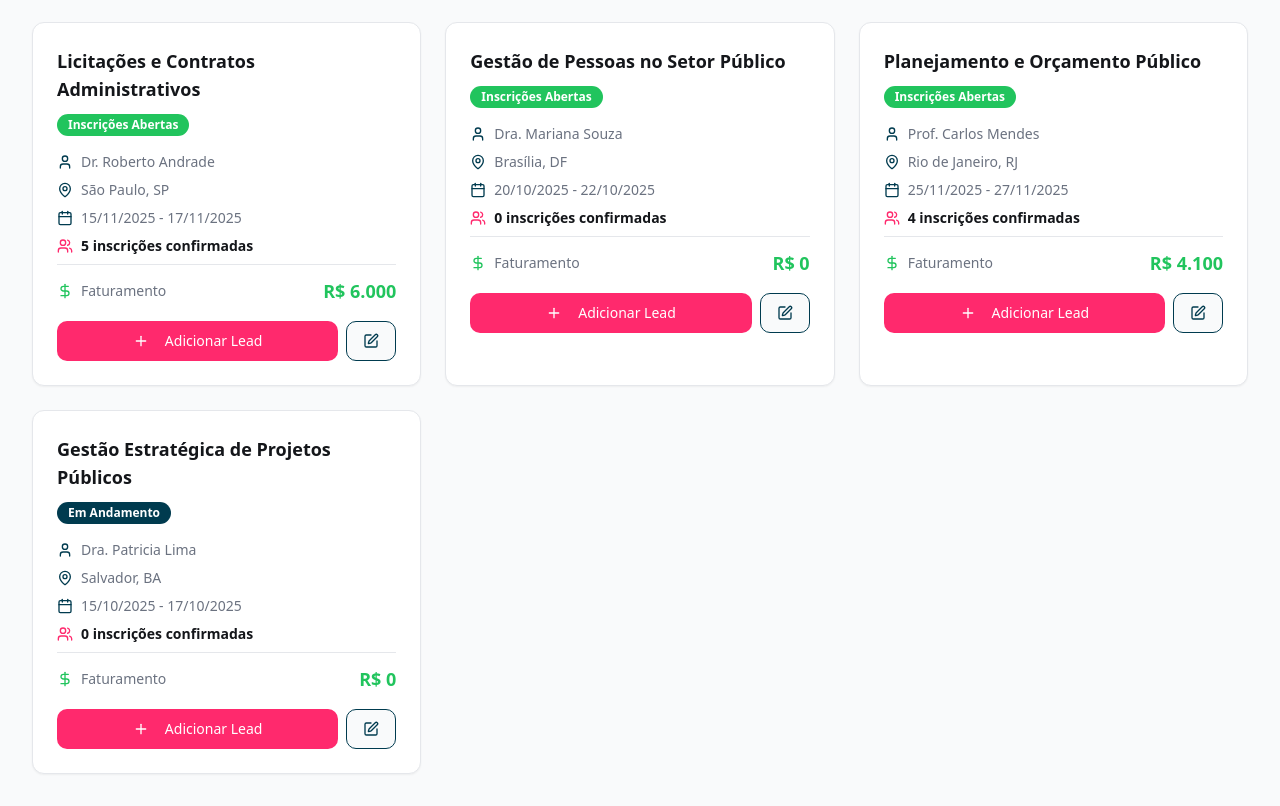
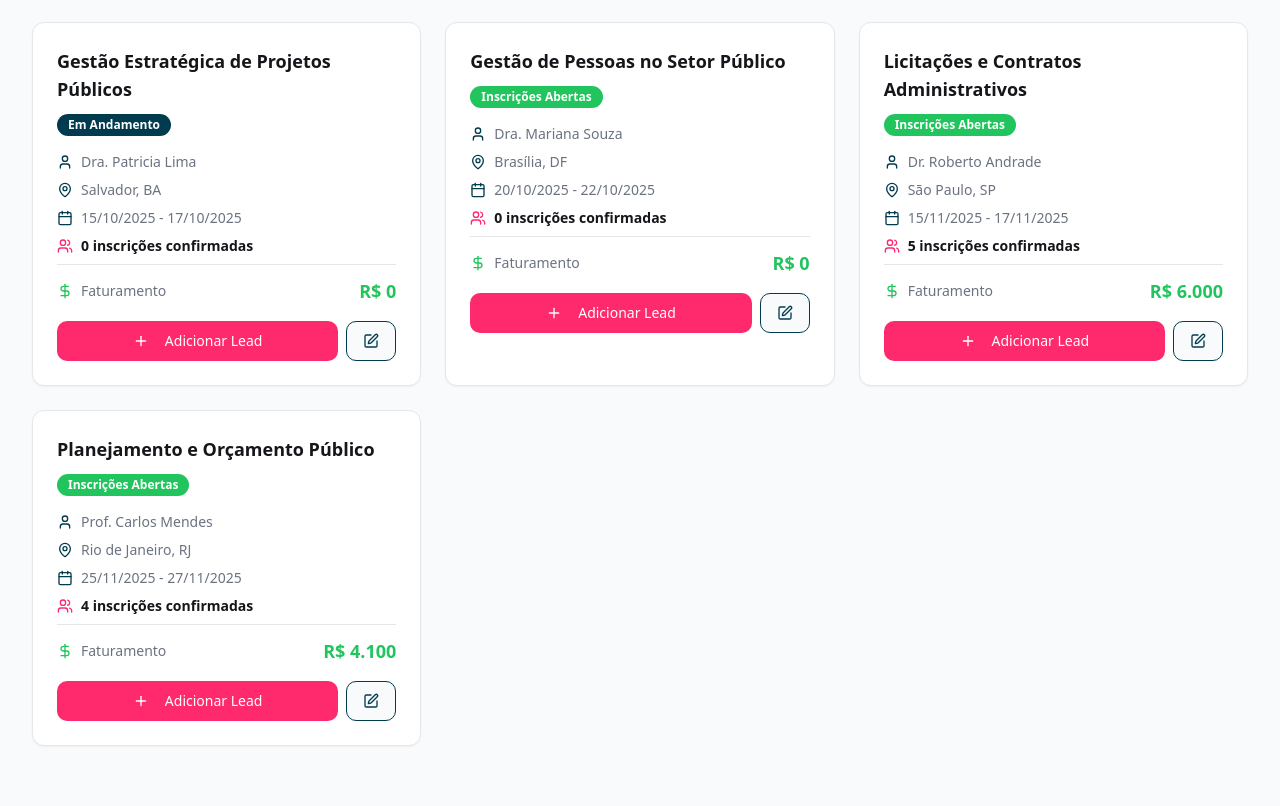
Before and after one commit to patriknazario/sync-star-repo, a React (Vite) app: page / in a window 1280 px wide. Shown: the part 648-1454 px from the top of the page. After the commit the page ends 1426 px from the top, so only its background shows below. Built offline with nearby package versions, Linux system fonts and the light colour scheme; the HTML template or start-up script is replaced by a standard one.

Commit message:
Refactor: Organize cursos por ordem cronológica

```diff
--- a/src/pages/Dashboard.tsx
+++ b/src/pages/Dashboard.tsx
@@ -54,9 +54,9 @@ export default function Dashboard() {
     status: 'Planejado',
   });
 
-  const cursosAtivos = cursos.filter(c =>
-    c.status === 'Inscrições Abertas' || c.status === 'Em Andamento'
-  );
+  const cursosAtivos = cursos
+    .filter(c => c.status === 'Inscrições Abertas' || c.status === 'Em Andamento')
+    .sort((a, b) => new Date(a.dataInicio).getTime() - new Date(b.dataInicio).getTime());
 
   const totalFaturamento = calculateTotalFaturamento(leads);
   const totalInscricoes = calculateTotalInscricoes(leads);
```
